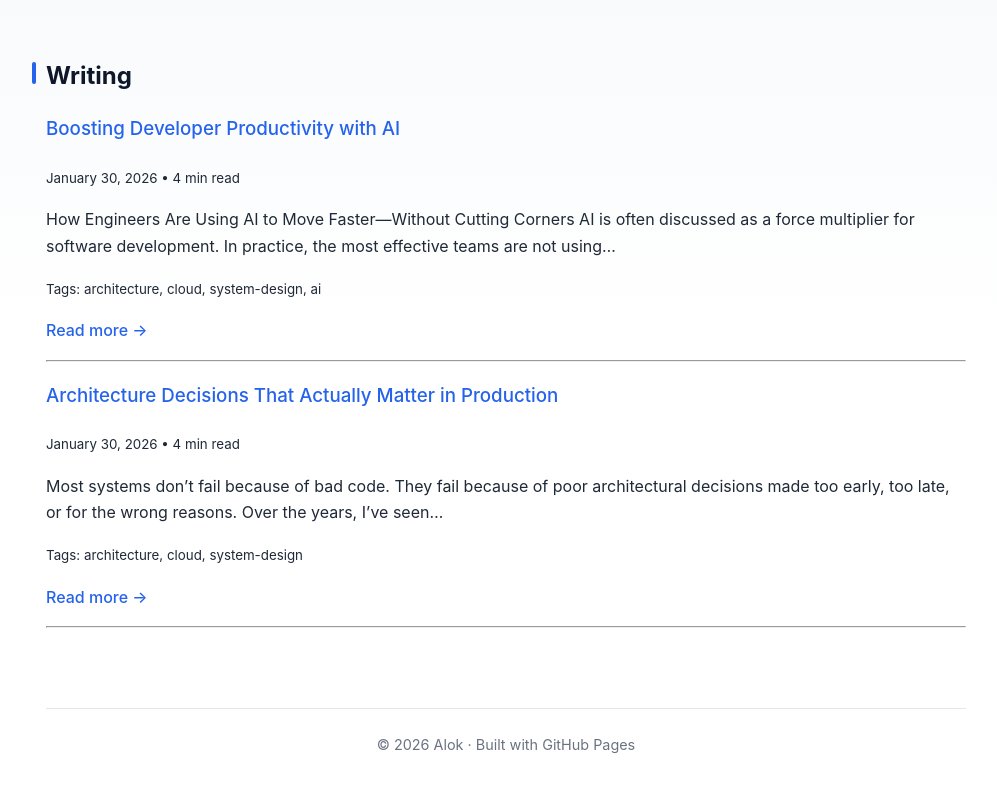
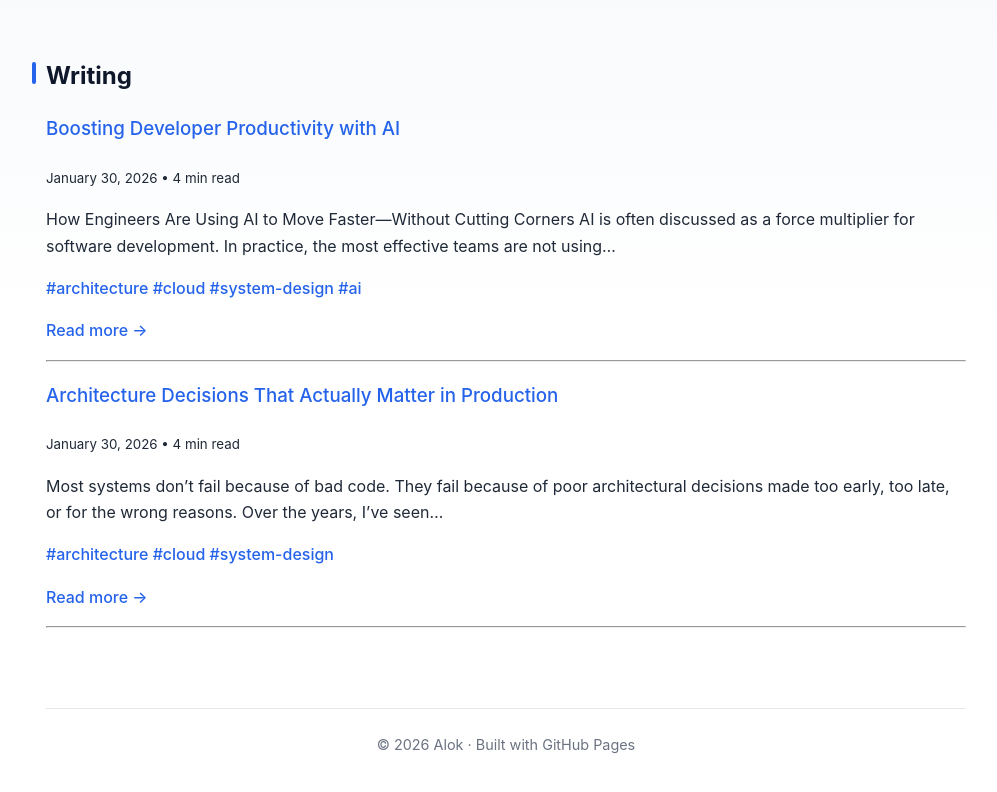
Before and after one commit to aloknecessary/aloknecessary.github.io, a Jekyll site: the page built from blogs.md, in a window 1280 px wide. Shown: the top 792 px of the page, without its empty margins (134-1131 px from the left). Built offline with Jekyll 4.4.1, drawn with Linux system fonts in a browser that asks for light colours.

Commit message:
blogs page enhancement

```diff
--- a/blogs.md
+++ b/blogs.md
@@ -4,25 +4,28 @@ title: Blogs
 hide_header: true
 ---
 
+
 ## Writing
 
+{% for post in site.posts %}
 
-{% for post in site.posts %}
 ### [{{ post.title }}]({{ post.url }})
-
 
 <small>{{ post.date | date: "%B %d, %Y" }} • {{ post.content | number_of_words | divided_by: 200 | plus: 1 }} min read</small>
 
-
 {{ post.excerpt | strip_html | truncatewords: 30 }}
 
-
 {% if post.tags %}
-<small>Tags: {{ post.tags | join: ", " }}</small>
+  <div class="post-tags">
+    {% for tag in post.tags %}
+    <a href="{{ '/tags/#' | append: tag | relative_url }}" class="tag"> #{{ tag }}
+    </a>
+    {% endfor %}
+  </div>
 {% endif %}
-
 
 [Read more →]({{ post.url }})
 
 ---
+
 {% endfor %}
```
Also changed, not shown: tags.md (+2 -0 lines).
